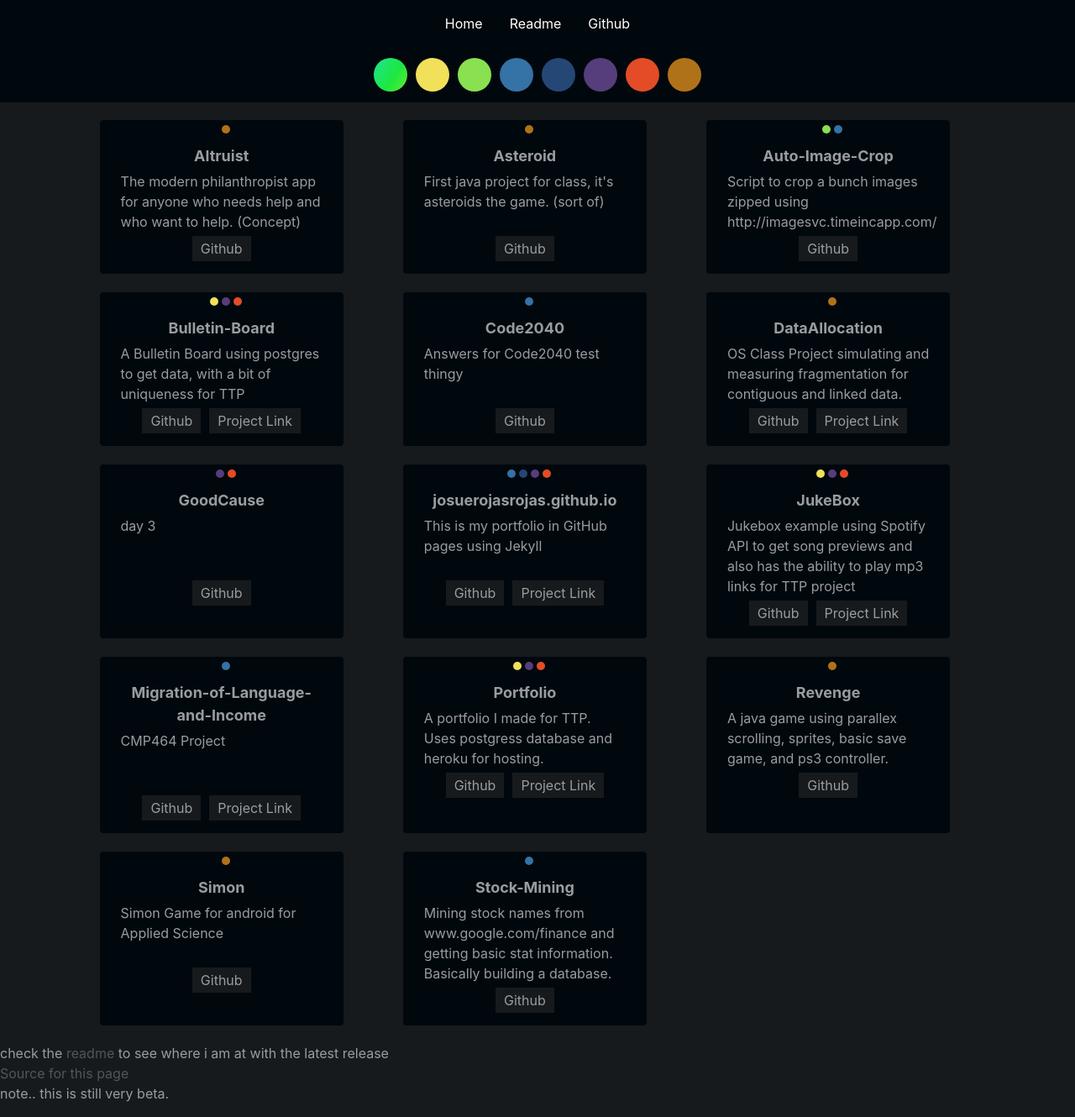
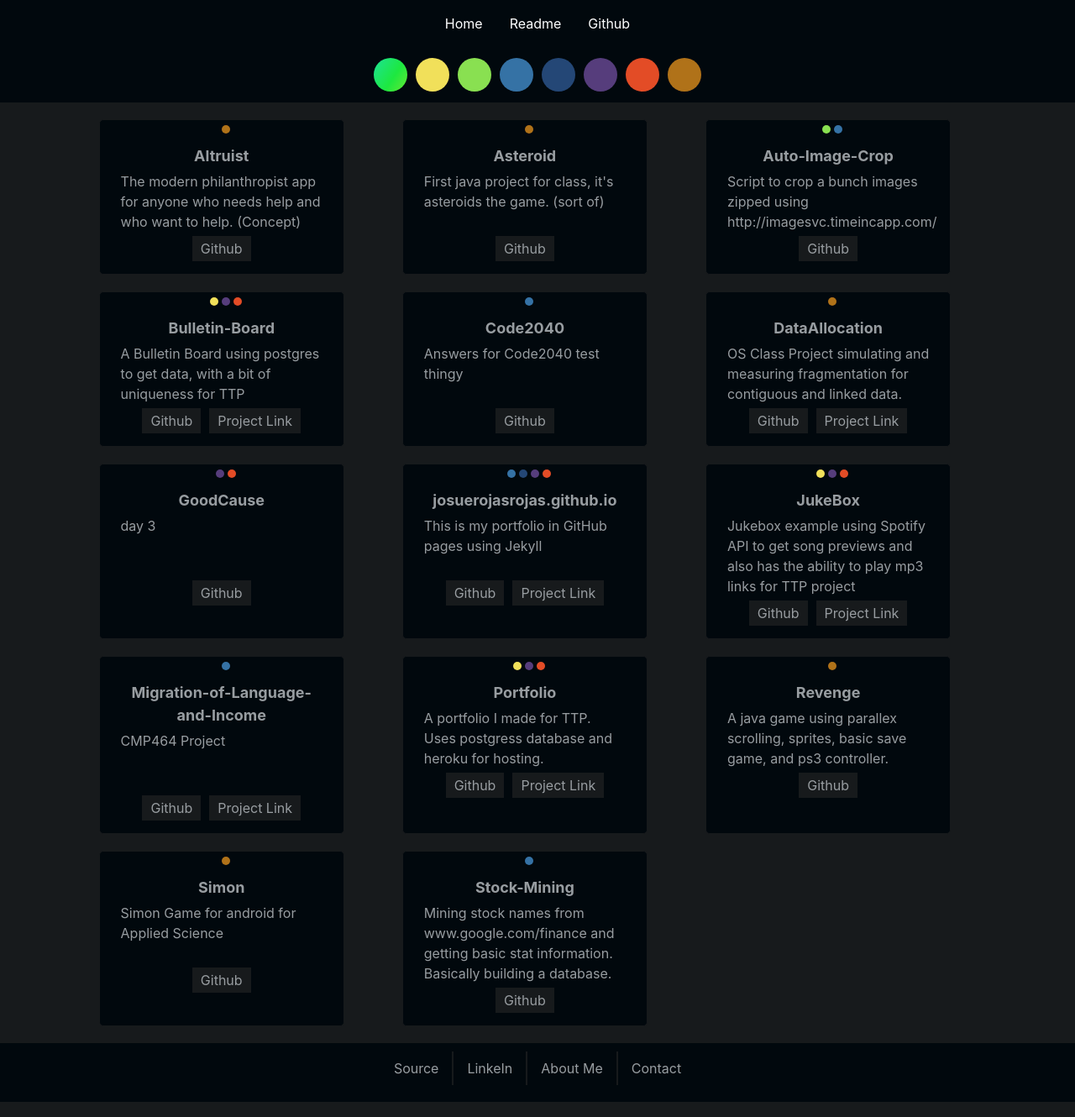
Before and after one commit to josue-rojas/josuerojasrojas.github.io-old, a Jekyll site: the page built from index.html, in a window 1280 px wide. Shown: the whole page at 84% size. Built offline with Jekyll 4.4.1, drawn with Linux system fonts in a browser that asks for light colours; nearby versions of some CDN libraries.

Commit message:
added footer basis

```diff
--- a/_includes/footer.html
+++ b/_includes/footer.html
@@ -1,7 +1,8 @@
-{% if page.title !='readme' and page.title != 404 %}
-<p>check the <a href='/readme'>readme</a> to see where i am at with the latest release
-  <br>
-<a href='https://github.com/josuerojasrojas/josuerojasrojas.github.io'>Source for this page</a>
-<br>
-note.. this is still very beta.</p>
-{% endif %}
+<div class='footer'>
+  <ul>
+    <li><a href='https://github.com/josuerojasrojas/josuerojasrojas.github.io'>Source</a></li>
+    <li><a href='https://www.linkedin.com/in/josuerojasz/'>LinkeIn</a></li>
+    <li><a href='/aboutme'>About Me</a></li>
+    <li><a href='/contact'>Contact</a></li>
+  </ul>
+</div>
--- a/_sass/_defaults.sass
+++ b/_sass/_defaults.sass
@@ -33,3 +33,7 @@ a
     text-decoration: none
 h1, h2, h3, p, body
   color: $lightess-color
+
+.main
+  min-height: 100vh
+  // min-height: calc(100vh - 136px)
--- /dev/null
+++ b/_sass/_footer.sass
@@ -0,0 +1,35 @@
+.footer
+  display: flex
+  width: 100vw
+  background-color: $darker-color
+  justify-content: center
+  // position: absolute
+  clear: both
+  // position: relative
+  // z-index: 10
+  // height: 3em
+  // margin-top: -3em
+  // bottom: 0
+  padding: 10px 0 20px 0
+  ul
+    overflow: hidden
+    list-style-type: none
+    margin: 0
+    padding: 0
+    margin: auto
+
+  li
+    float: left
+    color: $lightess-color
+    border-right: 2px solid $medium-color
+    // border-radius: 5px
+    &:last-child
+      border-right: 0px
+  li a
+    display: block
+    color: $lightess-color
+    padding: 8px 16px
+    text-decoration: none
+    text-align: center
+    &:hover
+      color: $light-color
--- a/resources/css/main.scss
+++ b/resources/css/main.scss
@@ -7,4 +7,5 @@
 @import 'mixins.sass';
 @import 'main.sass';
 @import 'navbar.sass';
+@import 'footer.sass';
 @import 'notfound.sass';
```
Also changed, not shown: 404.html (+5 -3 lines).
